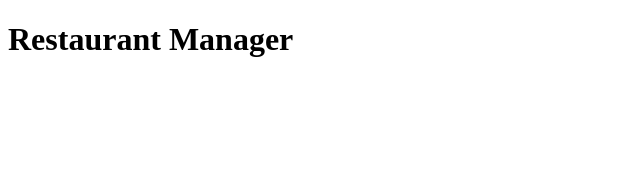
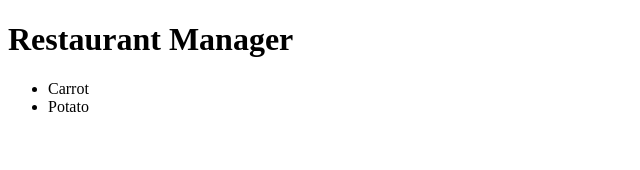
Before and after one commit to cltnbrwn34/react-training, a React (Create React App) app: page / in a window 1280 px wide. Shown: the top 170 px of the page, without its empty margins (0-640 px from the left). Built offline with nearby package versions, Linux system fonts and the light colour scheme.

Commit message:
adding aray via function call

```diff
--- a/src/App.tsx
+++ b/src/App.tsx
@@ -1,3 +1,23 @@
-export function App() {
-    return <h1>Restaurant Manager</h1>
+
+type Food = {
+    name: string;
+    quantity: number;
+};
+
+const inventory: Food[] = [
+    { name: "Carrot", quantity: 3 },
+    { name: "Potato", quantity: 8 },
+];
+
+export function App(props: any) {
+    function renderInventory() {
+        return inventory.map(food => <li>{food.name}</li>)
+    }
+    return (
+    <>
+        <h1>Restaurant Manager</h1>
+        <ul>
+            { renderInventory()}
+        </ul>
+    </>);
 }
--- a/src/index.tsx
+++ b/src/index.tsx
@@ -15,4 +15,4 @@ render( <App />, document.getElementById('root'));
 //     return <h1 className="head" style={headStyle}>{props.children}</h1>;
 // }
 
-//render something JSX, into root ID in index.html update
+//render something JSX, into root ID in index.html
```
